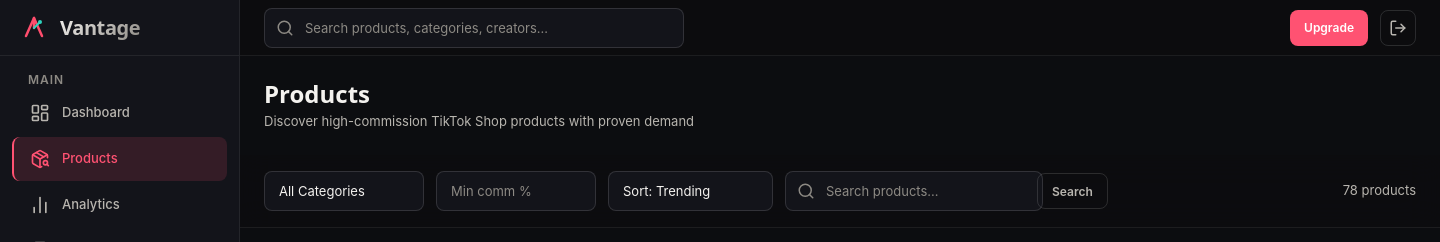
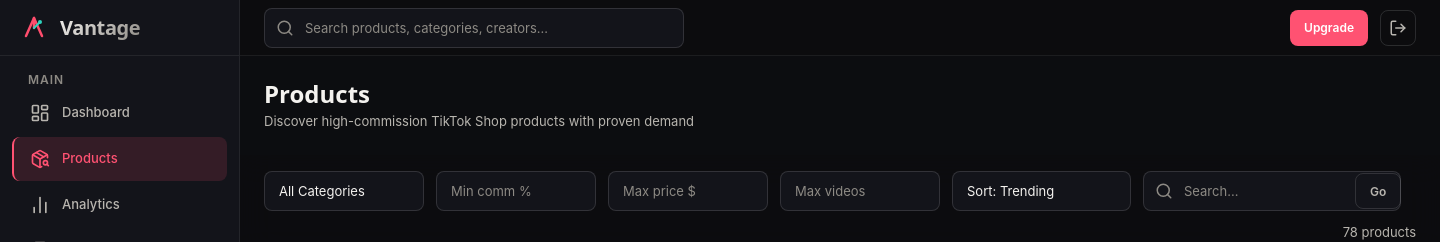
Before and after one commit to thoard93/tiktok-product-finder, a Flask app: page /app/products in a window 1440 px wide. Shown: the top 242 px of the page. Run offline with Flask 3, Linux system fonts and the light colour scheme; the visitor is signed in with stand-in values (Sample User, id 1); some web fonts are replaced.

Commit message:
Fix admin 500, add max price + max videos filters to products
Admin panel: wrapped all stats queries in try/except so missing
tables/columns show 0 instead of crashing. Logs the actual error
for debugging.

Product filters: added max_price (<=) and max_videos (<=) inputs
to filter bar. Added "Sort: Fewest Videos" option to find unsaturated
products. All new filters persist across pagination and show in
"Clear filters" button.

Co-Authored-By: Claude Opus 4.6 (1M context) <noreply@anthropic.com>

```diff
--- a/app/routes/views.py
+++ b/app/routes/views.py
@@ -141,6 +141,8 @@ def products_list():
     search = request.args.get('search', '').strip()
     category = request.args.get('category', '').strip()
     min_comm = request.args.get('min_commission', 0, type=float)
+    max_price = request.args.get('max_price', 0, type=float)
+    max_videos = request.args.get('max_videos', 0, type=int)
 
     query = Product.query.filter(_active_filter)
 
@@ -153,6 +155,12 @@ def products_list():
     if min_comm > 0:
         query = query.filter(Product.commission_rate >= min_comm / 100.0)
 
+    if max_price > 0:
+        query = query.filter(Product.price <= max_price)
+
+    if max_videos > 0:
+        query = query.filter(Product.video_count <= max_videos)
+
     if sort == 'commission':
         query = query.order_by(desc(Product.commission_rate))
     elif sort == 'new':
@@ -161,6 +169,8 @@ def products_list():
         query = query.order_by(desc(Product.gmv))
     elif sort == 'sales':
         query = query.order_by(desc(Product.sales_7d))
+    elif sort == 'videos_low':
+        query = query.order_by(Product.video_count.asc())
     else:  # trending (default)
         query = query.order_by(desc(Product.sales_7d))
 
@@ -181,6 +191,8 @@ def products_list():
     ctx['current_category'] = category
     ctx['current_search'] = search
     ctx['current_min_commission'] = min_comm
+    ctx['current_max_price'] = max_price
+    ctx['current_max_videos'] = max_videos
 
     for p in products:
         p.trending_score = min(99, int((p.sales_7d or 0) / 10 + (p.influencer_count or 0) * 3 + (p.commission_rate or 0) * 200))
@@ -189,7 +201,7 @@ def products_list():
     ctx['page'] = page
     ctx['total_pages'] = pagination.pages
     ctx['total_count'] = pagination.total
-    ctx['has_filters'] = bool(category or search or min_comm > 0)
+    ctx['has_filters'] = bool(category or search or min_comm > 0 or max_price > 0 or max_videos > 0)
 
     return render_template('products.html', **ctx)
 
@@ -364,29 +376,35 @@ def admin_panel():
     if not user or not user.is_admin:
         return redirect('/app/dashboard')
 
-    from sqlalchemy import func
-    ctx['total_products'] = Product.query.count()
-    ctx['active_products'] = Product.query.filter(_active_filter).count()
-    ctx['blacklisted_count'] = BlacklistedBrand.query.count()
-    ctx['user_count'] = User.query.count()
+    try:
+        from sqlalchemy import func
+        ctx['total_products'] = Product.query.count()
+        ctx['active_products'] = Product.query.filter(_active_filter).count()
+        ctx['blacklisted_count'] = BlacklistedBrand.query.count()
+        ctx['user_count'] = User.query.count()
+
+        last = db.session.query(func.max(Product.last_echotik_sync)).scalar()
+        ctx['last_sync'] = last.strftime('%b %d, %Y at %I:%M %p UTC') if last else None
+
+        ctx['missing_images'] = Product.query.filter(
+            _active_filter,
+            or_(Product.image_url.is_(None), Product.image_url == '',
+                Product.cached_image_url.is_(None))
+        ).count()
+    except Exception as e:
+        import logging
+        logging.getLogger(__name__).warning("Admin stats query failed: %s", e)
+        ctx.setdefault('total_products', 0)
+        ctx.setdefault('active_products', 0)
+        ctx.setdefault('blacklisted_count', 0)
+        ctx.setdefault('user_count', 0)
+        ctx.setdefault('last_sync', None)
+        ctx.setdefault('missing_images', 0)
+
     try:
         ctx['brand_count'] = Brand.query.count()
     except Exception:
         ctx['brand_count'] = 0
-
-    # Last sync: most recent last_echotik_sync across all products
-    last = db.session.query(func.max(Product.last_echotik_sync)).scalar()
-    if last:
-        ctx['last_sync'] = last.strftime('%b %d, %Y at %I:%M %p UTC')
-    else:
-        ctx['last_sync'] = None
-
-    # Count products missing images
-    ctx['missing_images'] = Product.query.filter(
-        _active_filter,
-        or_(Product.image_url.is_(None), Product.image_url == '',
-            Product.cached_image_url.is_(None))
-    ).count()
 
     return render_template('admin.html', **ctx)
 
--- a/templates/products.html
+++ b/templates/products.html
@@ -8,28 +8,33 @@
 </div>
 
 {# ===== FILTER BAR ===== #}
-<form class="filter-bar" id="filterForm" method="GET" action="/app/products">
+<form class="filter-bar" id="filterForm" method="GET" action="/app/products" style="flex-wrap:wrap">
   <select class="select" name="category" onchange="this.form.submit()">
     <option value="">All Categories</option>
     {% for cat in categories | default([]) %}
       <option value="{{ cat }}" {% if current_category == cat %}selected{% endif %}>{{ cat }}</option>
     {% endfor %}
   </select>
-  <input type="number" class="input" name="min_commission" placeholder="Min comm %" style="width:120px"
+  <input type="number" class="input" name="min_commission" placeholder="Min comm %" style="width:110px"
          value="{{ current_min_commission if current_min_commission else '' }}" onchange="this.form.submit()">
-  <select class="select" name="sort" onchange="this.form.submit()" style="min-width:140px">
+  <input type="number" class="input" name="max_price" placeholder="Max price $" style="width:110px"
+         value="{{ current_max_price if current_max_price else '' }}" onchange="this.form.submit()">
+  <input type="number" class="input" name="max_videos" placeholder="Max videos" style="width:110px"
+         value="{{ current_max_videos if current_max_videos else '' }}" onchange="this.form.submit()">
+  <select class="select" name="sort" onchange="this.form.submit()" style="min-width:150px">
     <option value="trending" {% if current_sort == 'trending' %}selected{% endif %}>Sort: Trending</option>
     <option value="commission" {% if current_sort == 'commission' %}selected{% endif %}>Sort: Commission</option>
     <option value="sales" {% if current_sort == 'sales' %}selected{% endif %}>Sort: 7d Sales</option>
+    <option value="videos_low" {% if current_sort == 'videos_low' %}selected{% endif %}>Sort: Fewest Videos</option>
     <option value="new" {% if current_sort == 'new' %}selected{% endif %}>Sort: Newest</option>
     <option value="gmv" {% if current_sort == 'gmv' %}selected{% endif %}>Sort: GMV</option>
   </select>
-  <div class="topbar-search" style="flex:1;max-width:240px">
+  <div class="topbar-search" style="flex:1;max-width:200px">
     <i data-lucide="search"></i>
-    <input type="text" class="input" name="search" placeholder="Search products..." value="{{ current_search | default('') }}">
+    <input type="text" class="input" name="search" placeholder="Search..." value="{{ current_search | default('') }}">
   </div>
-  <button type="submit" class="btn btn-ghost btn-sm">Search</button>
-  {% if has_filters %}<a href="/app/products" class="btn btn-ghost btn-sm" style="color:var(--danger)">Clear filters</a>{% endif %}
+  <button type="submit" class="btn btn-ghost btn-sm">Go</button>
+  {% if has_filters %}<a href="/app/products" class="btn btn-ghost btn-sm" style="color:var(--danger)">Clear</a>{% endif %}
   <div class="filter-count">{{ total_count | default(0) }} products</div>
 </form>
 
```
